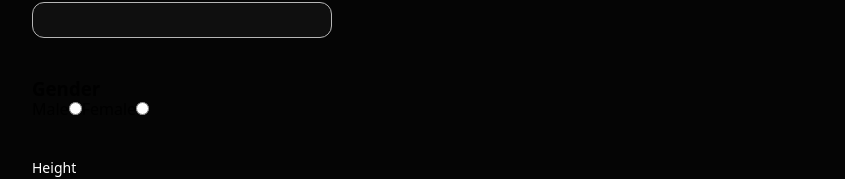
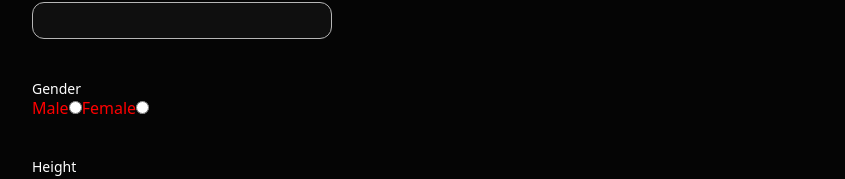
Before and after one commit to AnnaHort/HealthyHub, a React (Vite) app: page /HealthyHub/welcome in a window 1280 px wide. Shown: the part 702-881 px from the top of the page, without its empty margins (215-1060 px from the left). Built offline with nearby package versions, Linux system fonts and the light colour scheme.

Commit message:
starting added gender style

```diff
--- a/src/pages/ProfileSettingsPage/UserInformationComponent/UserInformation.jsx
+++ b/src/pages/ProfileSettingsPage/UserInformationComponent/UserInformation.jsx
@@ -7,8 +7,10 @@ import {
   UserInformationInput,
   UserInformationLabel,
   UserInformationPhotoContainer,
+  UserInformationTitle,
 } from './UserInformation.styled';
 import { ImgContainer } from '../../../components/UserInfoNav/UserInfoNav.styled';
+import { GenderRadioBtnContainer } from '../../../components/SelectGender/SelectGender.styled';
 
 const UserInformation = () => {
   return (
@@ -57,11 +59,11 @@ const UserInformation = () => {
       </UserInformationContainer>
 
       <UserInformationContainer>
-        <h3>Gender</h3>
+        <UserInformationTitle>Gender</UserInformationTitle>
         <div>
-          <label htmlFor="male">Male</label>
+          <label htmlFor="male" style={{color:"red"}}>Male</label>
           <input type="radio" id="male" name="gender" value="male" />
-          <label htmlFor="female">Female</label>
+          <label htmlFor="female" style={{color:"red"}}>Female</label>
           <input type="radio" id="female" name="gender" value="female" />
         </div>
       </UserInformationContainer>
--- a/src/pages/ProfileSettingsPage/UserInformationComponent/UserInformation.styled.js
+++ b/src/pages/ProfileSettingsPage/UserInformationComponent/UserInformation.styled.js
@@ -21,7 +21,6 @@ export const UserInformationLabel = styled.label`
 
 export const UserInformationInput = styled.input`
   max-width: 300px;
-  height: 36px;
   border-radius: 12px;
   border: 1px solid var(--color-primary-grey);
   background: var(--color-primary-black-2);
@@ -44,3 +43,10 @@ export const UserInformationDownloadLabel = styled.label`
   font-weight: 400;
   line-height: 1.42;
 `;
+
+export const UserInformationTitle = styled.h3`
+color: var(--color-primary-white);
+font-size: 14px;
+font-weight: 500;
+line-height: 1.43;
+`
```
